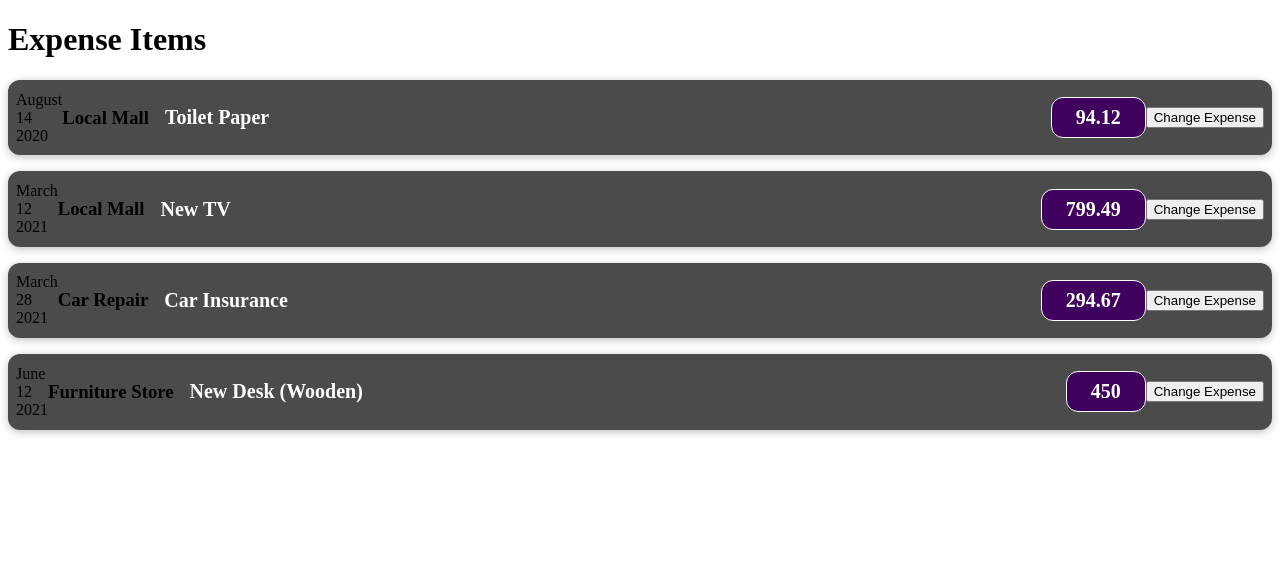
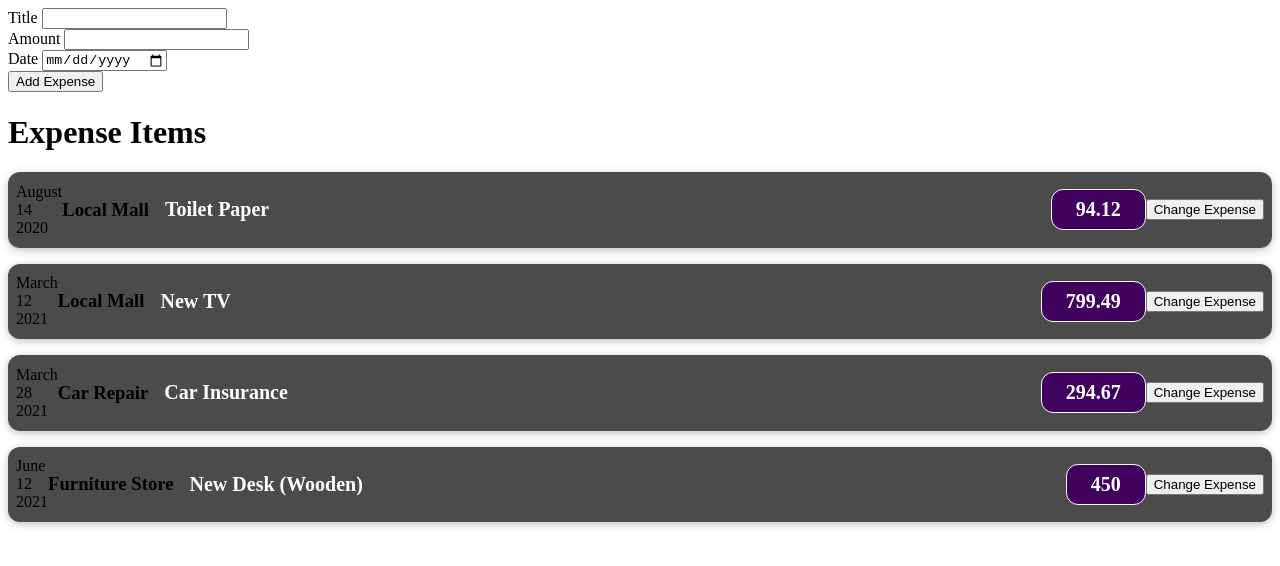
Before and after one commit to aadi-thedevguy/react-Expense-Tracker, a React (Vite) app: page / in a window 1280 px wide. Shown: the top 566 px of the page. Built offline with nearby package versions, Linux system fonts and the light colour scheme.

Commit message:
added ExpenseForm

```diff
--- a/src/App.jsx
+++ b/src/App.jsx
@@ -1,5 +1,6 @@
 import './App.css'
 import ExpenseItem from './components/ExpenseItem'
+import ExpenseForm from './components/ExpenseForm'
 
 export default function App() {
   const expenses = [
@@ -32,6 +33,9 @@ export default function App() {
   ];
 
   return (
+    <>
+      <ExpenseForm />
+
       <main>
         <h1>Expense Items</h1>
         {
@@ -44,5 +48,6 @@ export default function App() {
           ))
         }
       </main>
+    </>
         )
 }
--- /dev/null
+++ b/src/components/ExpenseForm.jsx
@@ -0,0 +1,39 @@
+import { useState } from "react"
+
+const ExpenseForm = () => {
+  const [title, setTitle] = useState('')
+  const [amount, setAmount] = useState('')
+  const [date, setDate] = useState('')
+
+  const handleSubmit = (e) => {
+    e.preventDefault()
+
+  }
+
+  const handleChange = (e) => {
+    console.log(e.target.value)
+
+    if (e.target.name === 'title')  setTitle(e.target.value)
+    if (e.target.name === 'date') setDate(e.target.value)
+    if (e.target.name === 'amount') setAmount(e.target.value)
+  }
+  return (
+    <form onSubmit={handleSubmit}>
+      <div>
+        <label htmlFor="title">Title </label>
+        <input value={title} onChange={handleChange} name="title" type="text" />
+      </div>
+      <div>
+        <label htmlFor="amount">Amount </label>
+        <input value={amount} onChange={handleChange} name="amount" type="number" />
+      </div>
+      <div>
+        <label htmlFor="date"> Date </label>
+        <input value={date} onChange={handleChange} name="date" type="date" />
+      </div>
+      <button type="submit"> Add Expense</button>
+    </form>
+  )
+}
+
+export default ExpenseForm
```
Lines whose indentation alone changed are shown as unchanged.
